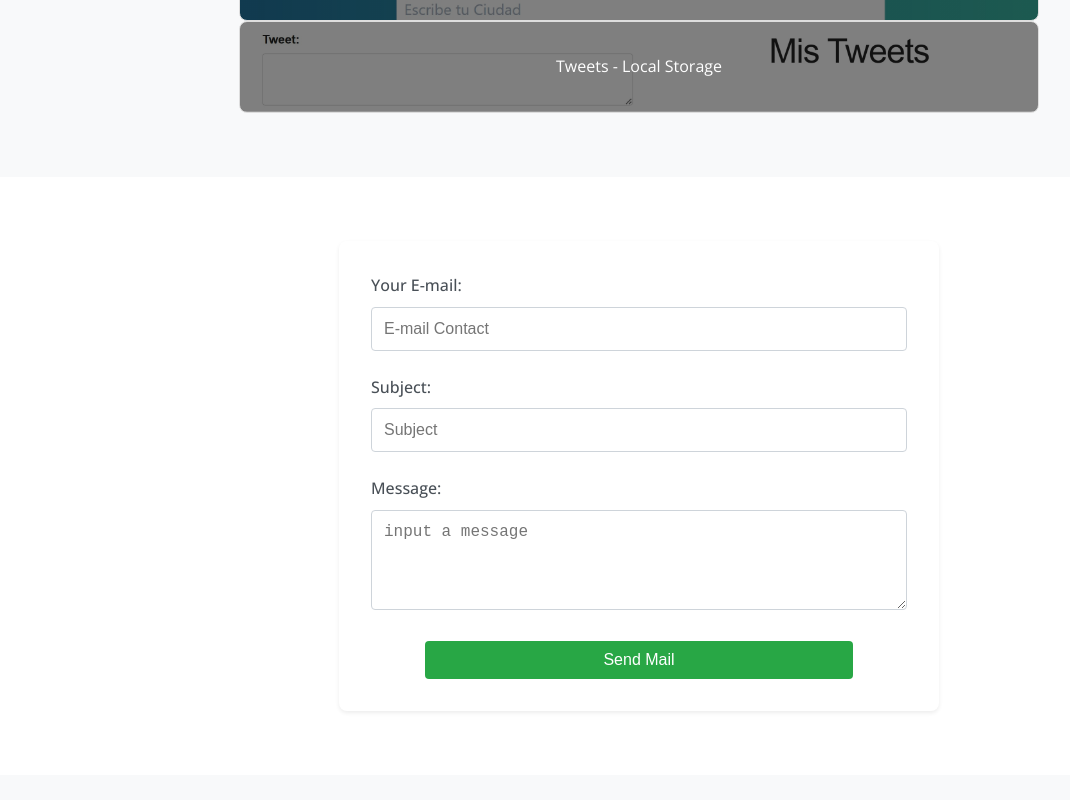
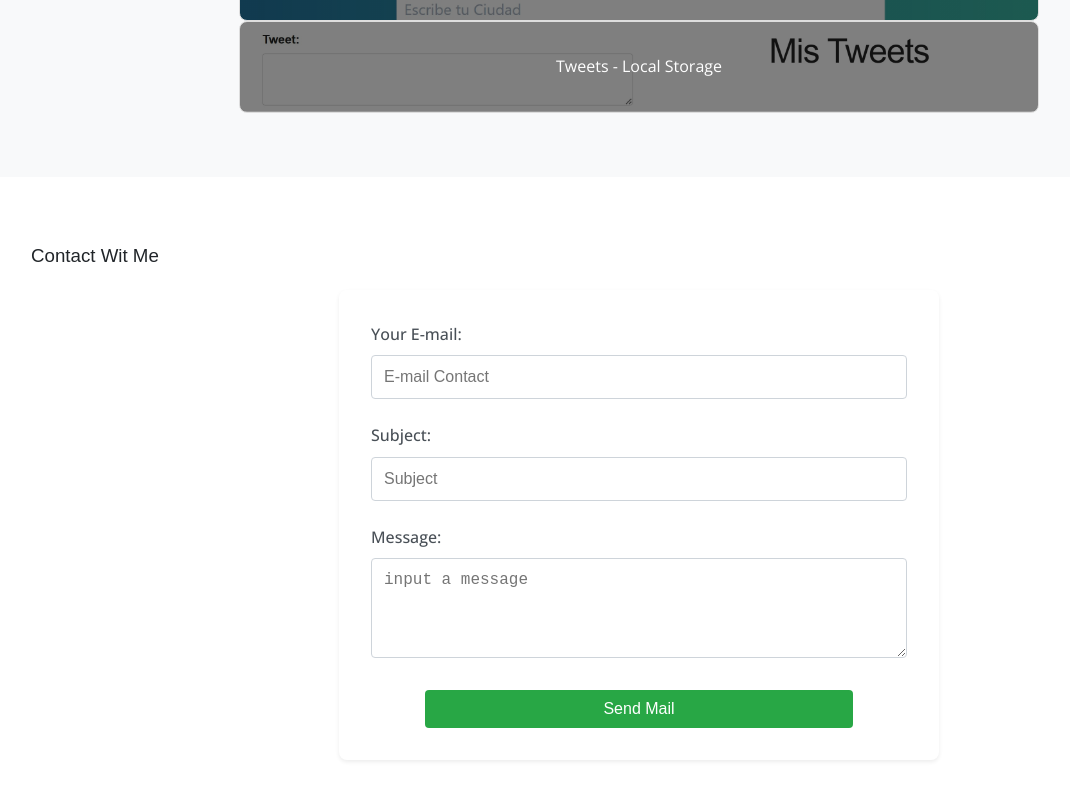
Before and after one commit to jose0305rm/jose0305rm.github.io, a plain HTML site: page index.html in a window 1280 px wide. Shown: the part 2228-3028 px from the top of the page, without its empty margins (1-1071 px from the left). Before the commit the page ends 3003 px from the top, so only its background shows below. Drawn offline with nearby package versions, Linux system fonts and the light colour scheme; a web font is replaced by a local one.

Commit message:
Update index.html

```diff
--- a/index.html
+++ b/index.html
@@ -116,6 +116,7 @@
     </section>
 
     <section class="contact">
+        <h3>Contact Wit Me</h3>
         <form class="form" id="form">
             <div class="form-group">
                 <label for="email">Your E-mail:</label>
```
